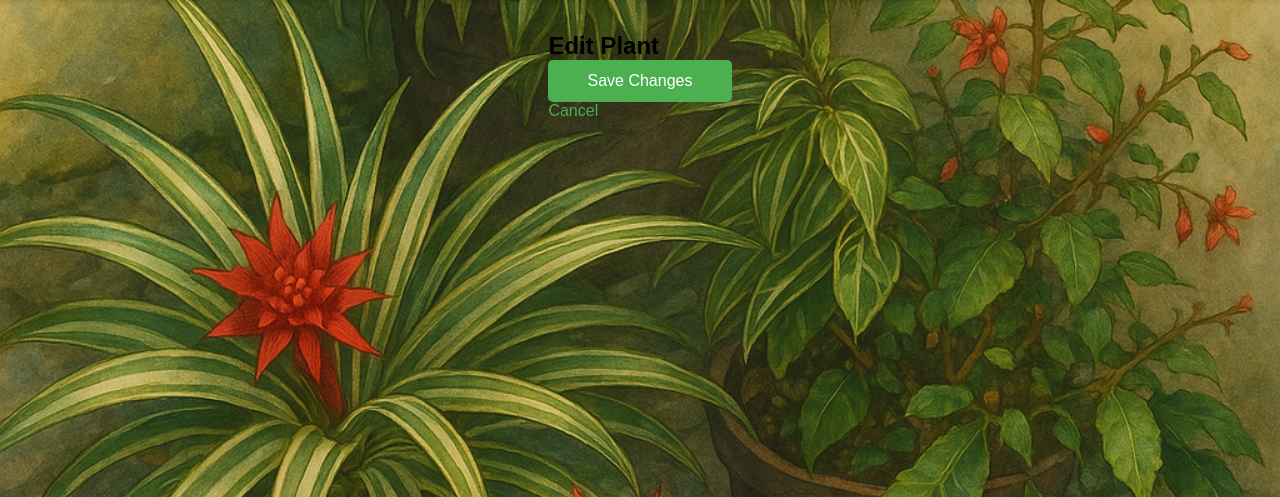
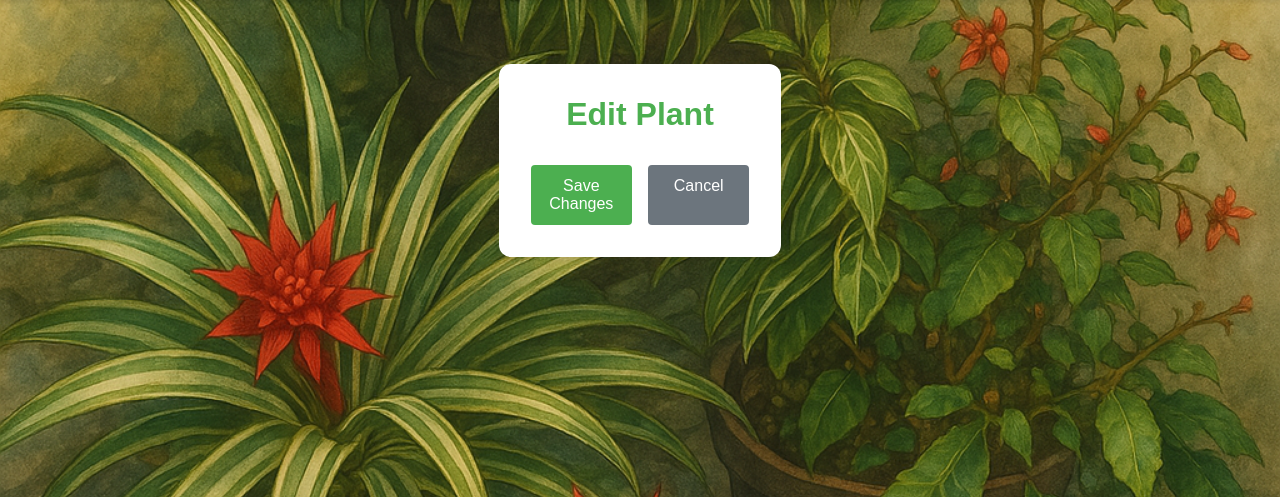
Before and after one commit to airmig/PlantBook, a Django app: template plantbook/main/templates/main/edit_plant.html in a window 1280 px wide. Shown: the part 80-577 px from the top of the page. Run offline with Django 3.2, Linux system fonts and the light colour scheme; the template is opened without the code that fills it, so the values that code supplies are empty; some libraries are stand-ins or nearby versions.

Commit message:
edit plant matches main style

```diff
--- a/plantbook/main/templates/main/edit_plant.html
+++ b/plantbook/main/templates/main/edit_plant.html
@@ -4,16 +4,21 @@
 {% block title %}Edit Plant - PlantBook{% endblock %}
 
 {% block content %}
-<div class="container mt-5">
-    <div class="row justify-content-center">
-        <div class="col-md-8">
-            <div class="card">
-                <div class="card-header">
-                    <h2>Edit Plant</h2>
+<div class="container">
+    <div class="upload-plant-container">
+        <h1>Edit Plant</h1>
+
+        {% if messages %}
+            {% for message in messages %}
+                <div class="alert {% if message.tags %}alert-{{ message.tags }}{% endif %}">
+                    {{ message }}
                 </div>
-                <div class="card-body">
-                    <form method="post" enctype="multipart/form-data">
+            {% endfor %}
+        {% endif %}
+
+        <form method="post" enctype="multipart/form-data" class="upload-plant-form">
             {% csrf_token %}
+
             {% for field in form %}
                 <div class="form-group">
                     <label for="{{ field.id_for_label }}">{{ field.label }}</label>
@@ -23,19 +28,124 @@
                     {% endif %}
                     {% if field.errors %}
                         <div class="alert alert-danger">
-                                {{ field.errors }}
+                            {% for error in field.errors %}
+                                {{ error }}
+                            {% endfor %}
                         </div>
                     {% endif %}
                 </div>
             {% endfor %}
-                        <div class="form-group mt-4">
+
+            <div class="form-actions">
                 <button type="submit" class="btn btn-primary">Save Changes</button>
                 <a href="{% url 'main:plant_detail' plant.id %}" class="btn btn-secondary">Cancel</a>
             </div>
         </form>
     </div>
 </div>
-        </div>
-    </div>
-</div>
+
+<style>
+    .upload-plant-container {
+        max-width: 600px;
+        margin: 2rem auto;
+        padding: 2rem;
+        background: white;
+        border-radius: 12px;
+        box-shadow: 0 2px 8px rgba(0,0,0,0.1);
+    }
+
+    .upload-plant-container h1 {
+        color: #4CAF50;
+        margin-bottom: 2rem;
+        text-align: center;
+    }
+
+    .form-group {
+        margin-bottom: 1.5rem;
+    }
+
+    .form-group label {
+        display: block;
+        margin-bottom: 0.5rem;
+        color: #333;
+        font-weight: 500;
+    }
+
+    .form-group input[type="text"],
+    .form-group input[type="file"] {
+        width: 100%;
+        padding: 0.75rem;
+        border: 1px solid #ddd;
+        border-radius: 4px;
+        font-size: 1rem;
+        background: white;
+    }
+
+    .form-text {
+        display: block;
+        margin-top: 0.25rem;
+        color: #666;
+        font-size: 0.9rem;
+    }
+
+    .alert {
+        padding: 1rem;
+        margin-bottom: 1rem;
+        border-radius: 4px;
+        border: 1px solid transparent;
+    }
+
+    .alert-danger {
+        color: #721c24;
+        background-color: #f8d7da;
+        border-color: #f5c6cb;
+    }
+
+    .form-actions {
+        display: flex;
+        gap: 1rem;
+        margin-top: 2rem;
+    }
+
+    .btn {
+        flex: 1;
+        padding: 0.75rem;
+        border: none;
+        border-radius: 4px;
+        font-size: 1rem;
+        cursor: pointer;
+        transition: background-color 0.2s;
+        text-align: center;
+        text-decoration: none;
+    }
+
+    .btn-primary {
+        background-color: #4CAF50;
+        color: white;
+    }
+
+    .btn-primary:hover {
+        background-color: #45a049;
+    }
+
+    .btn-secondary {
+        background-color: #6c757d;
+        color: white;
+    }
+
+    .btn-secondary:hover {
+        background-color: #5a6268;
+    }
+
+    @media (max-width: 768px) {
+        .upload-plant-container {
+            margin: 1rem;
+            padding: 1rem;
+        }
+
+        .form-actions {
+            flex-direction: column;
+        }
+    }
+</style>
 {% endblock %}
```
Lines whose indentation alone changed are shown as unchanged.
